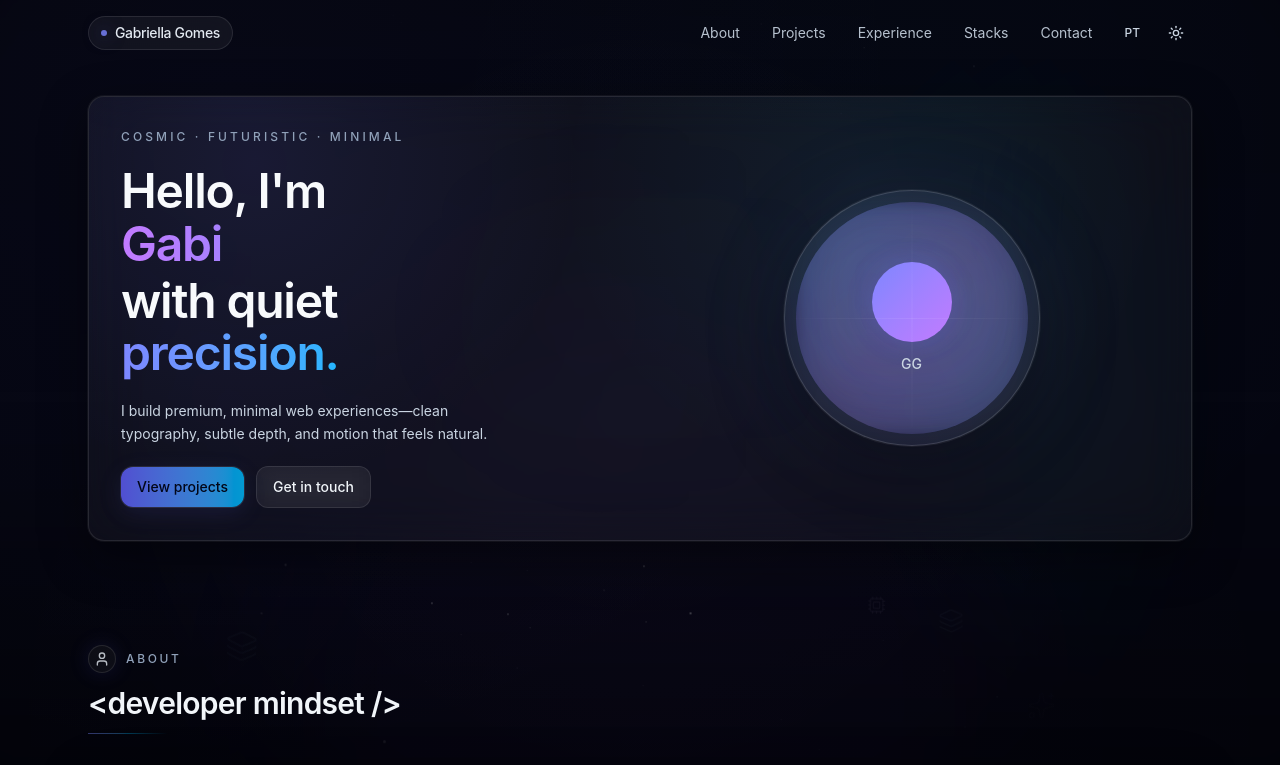
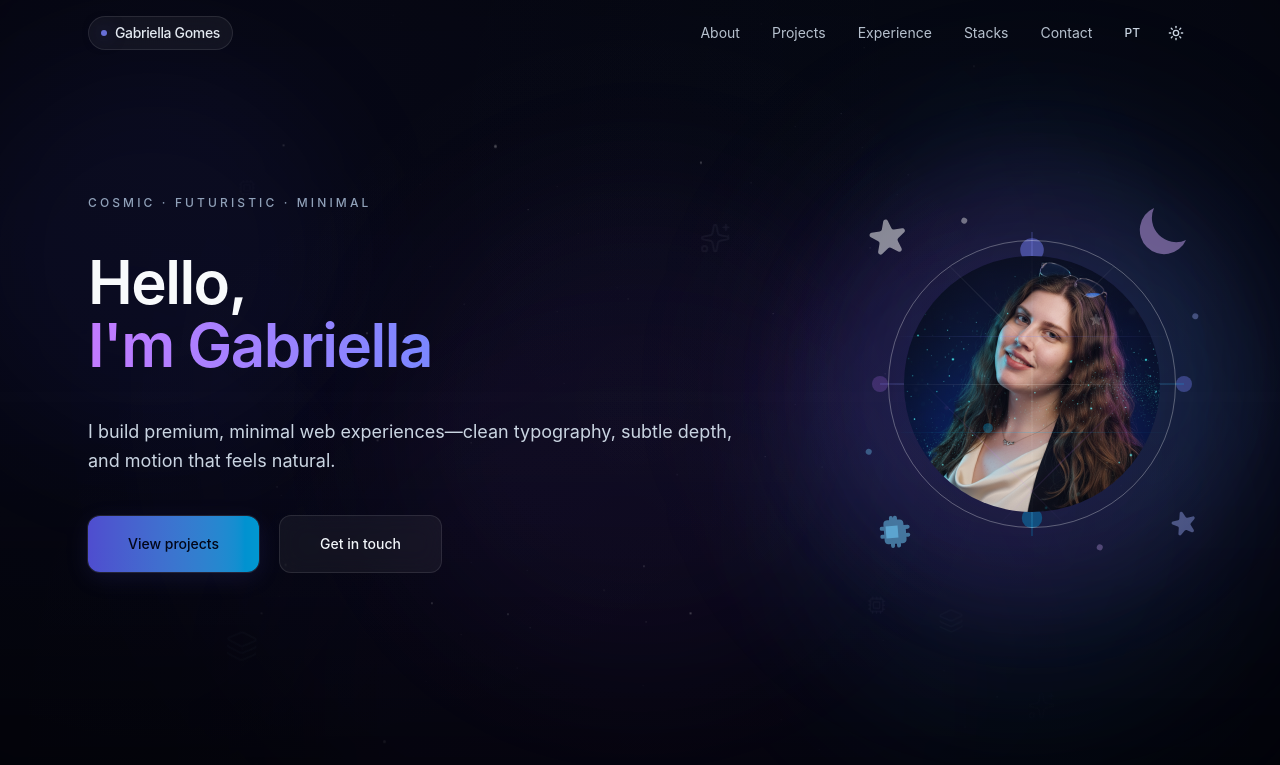
Before and after one commit to gabi-gms/portfolio, a React (Vite) app: page / in a window 1280 px wide. Shown: the top 765 px of the page. Built offline with nearby package versions, Linux system fonts and the light colour scheme.

Commit message:
Improving Hero

```diff
--- a/src/App.jsx
+++ b/src/App.jsx
@@ -1,6 +1,5 @@
 import { Starfield } from './components/Starfield.jsx'
 import { FloatingAccents } from './components/FloatingAccents.jsx'
-import { ConstellationBackground } from './components/ConstellationBackground.jsx'
 import { Hero } from './components/Hero.jsx'
 import { About } from './components/About.jsx'
 import { Technologies } from './components/Technologies.jsx'
@@ -16,7 +15,6 @@ function AppContent() {
 
   return (
     <div className="min-h-screen bg-[#060710] dark:bg-[#060710] light:bg-gray-50 text-slate-100 dark:text-slate-100 light:text-slate-900 selection:bg-indigo-500/30 selection:text-slate-50 transition-colors duration-300">
-      <ConstellationBackground />
       <div className="pointer-events-none fixed inset-0 overflow-hidden">
         <div className="absolute inset-0 bg-[#050611]" />
 
--- a/src/components/Hero.jsx
+++ b/src/components/Hero.jsx
@@ -1,8 +1,9 @@
 import { motion } from 'framer-motion'
 import { useState, useEffect } from 'react'
-import { Moon, Sun } from 'lucide-react'
+import { Sun, Moon } from 'lucide-react'
 import { useTheme } from '../contexts/ThemeContext.jsx'
 import { useLanguage } from '../contexts/LanguageContext.jsx'
+import profileImage from '../assets/profile-cosmic.png'
 
 
 export function Hero() {
@@ -31,7 +32,7 @@ export function Hero() {
     <section className="relative">
       <header className={`fixed top-0 left-0 right-0 z-50 transition-all duration-300 ${
         isScrolled
-          ? 'bg-white/[0.08] backdrop-blur-xl border-b border-white/10 shadow-[0_4px_24px_rgba(0,0,0,0.2)]'
+          ? 'bg-white/[0.08] backdrop-blur-xl shadow-[0_4px_24px_rgba(0,0,0,0.2)]'
           : 'bg-transparent'
       }`}>
         <div className="mx-auto w-full max-w-6xl px-6 py-4">
@@ -94,22 +95,17 @@ export function Hero() {
       {/* Spacer to prevent content jump when navbar becomes fixed */}
       <div className="h-16"></div>
 
-      <div id="top" className="mx-auto w-full max-w-6xl px-6 pb-6 pt-4">
-        <motion.div
-          initial={{ opacity: 0, y: 20 }}
-          animate={{ opacity: 1, y: 0 }}
-          transition={{ duration: 1.2, ease: [0.21, 0.65, 0.21, 0.98] }}
-          className="relative mt-4 overflow-hidden rounded-2xl border border-white/10 bg-white/[0.04] p-6 shadow-[0_0_0_1px_rgba(255,255,255,0.05),0_16px_48px_rgba(0,0,0,0.45)] backdrop-blur-xl sm:p-8"
-        >
-          <div className="pointer-events-none absolute inset-0 bg-[radial-gradient(500px_circle_at_15%_15%,rgba(99,102,241,0.10),transparent_65%),radial-gradient(500px_circle_at_70%_20%,rgba(56,189,248,0.06),transparent_60%)]" />
-          <div className="pointer-events-none absolute inset-0 opacity-50 [mask-image:radial-gradient(circle_at_50%_20%,black_35%,transparent_70%)]">
-            <div className="absolute -left-12 -top-12 h-48 w-48 rounded-full bg-indigo-500/6 blur-3xl" />
-            <div className="absolute right-[-48px] top-2 h-56 w-56 rounded-full bg-sky-400/6 blur-3xl" />
+      <div id="top" className="mx-auto w-full max-w-6xl px-6 py-20 lg:py-32">
+        <div className="relative grid items-center gap-12 lg:grid-cols-[60%_40%] lg:gap-8 lg:items-center">
+          {/* Background ambient effects */}
+          <div className="pointer-events-none absolute inset-0 lg:inset-0">
+            <div className="absolute -left-32 -top-32 h-80 w-80 rounded-full bg-indigo-500/5 blur-3xl lg:h-96 lg:w-96" />
+            <div className="absolute right-[-80px] top-20 h-96 w-96 rounded-full bg-sky-400/4 blur-3xl lg:h-[500px] lg:w-[500px]" />
+            <div className="absolute bottom-[-100px] left-1/2 h-96 w-96 -translate-x-1/2 rounded-full bg-violet-500/4 blur-3xl lg:h-[500px] lg:w-[500px]" />
           </div>
 
-          <div className="relative grid items-center gap-8 lg:grid-cols-2 lg:gap-12">
           {/* Left: Main Text Content */}
-            <div className="space-y-5">
+          <div className="relative space-y-8 lg:space-y-10 text-left">
             <motion.p
               initial={{ opacity: 0, y: 10 }}
               animate={{ opacity: 1, y: 0 }}
@@ -123,15 +119,11 @@ export function Hero() {
               initial={{ opacity: 0, y: 15 }}
               animate={{ opacity: 1, y: 0 }}
               transition={{ duration: 0.8, delay: 0.3 }}
-                className="text-2xl font-semibold tracking-tight text-slate-50 sm:text-4xl lg:text-5xl leading-[1.1]"
+              className="text-3xl font-semibold tracking-tight text-slate-50 sm:text-4xl lg:text-6xl leading-[1.05]"
             >
               <span className="block">{t('hero.heading.line1')}</span>
               <span className="block bg-gradient-to-r from-purple-400 via-indigo-400 to-blue-400 bg-clip-text text-transparent">
                 {t('hero.heading.line2')}
-                </span>
-                <span className="block mt-1">{t('hero.heading.line3')}</span>
-                <span className="block bg-gradient-to-r from-indigo-400 via-sky-400 to-blue-400 bg-clip-text text-transparent">
-                  {t('hero.heading.line4')}
               </span>
             </motion.h1>
 
@@ -139,7 +131,7 @@ export function Hero() {
               initial={{ opacity: 0, y: 10 }}
               animate={{ opacity: 1, y: 0 }}
               transition={{ duration: 0.8, delay: 0.4 }}
-                className="max-w-sm text-sm leading-relaxed text-slate-300"
+              className="text-base leading-relaxed text-slate-300 lg:text-lg"
             >
               {t('hero.description')}
             </motion.p>
@@ -148,14 +140,14 @@ export function Hero() {
               initial={{ opacity: 0, y: 10 }}
               animate={{ opacity: 1, y: 0 }}
               transition={{ duration: 0.8, delay: 0.5 }}
-                className="flex flex-col gap-2 sm:flex-row sm:items-center sm:gap-3"
+              className="flex flex-col gap-4 sm:flex-row sm:items-center sm:gap-5"
             >
               <motion.a
                 href="#projects"
                 whileHover={{ scale: 1.03, boxShadow: "0 0 20px rgba(99, 102, 241, 0.3)" }}
                 whileTap={{ scale: 0.98 }}
                 transition={{ duration: 0.25, ease: 'easeOut' }}
-                  className="group inline-flex items-center justify-center rounded-xl bg-gradient-to-r from-indigo-500/80 to-sky-400/80 px-4 py-2.5 text-sm font-medium text-slate-950 shadow-[0_6px_24px_rgba(99,102,241,0.12)] ring-1 ring-white/10 hover:from-indigo-500/90 hover:to-sky-400/90"
+                className="group inline-flex items-center justify-center rounded-xl bg-gradient-to-r from-indigo-500/80 to-sky-400/80 px-8 py-4 text-sm font-medium text-slate-950 shadow-[0_6px_24px_rgba(99,102,241,0.12)] ring-1 ring-white/10 hover:from-indigo-500/90 hover:to-sky-400/90 lg:px-10 lg:py-4.5"
               >
                 <span className="relative">
                   {t('hero.viewProjects')}
@@ -168,64 +160,240 @@ export function Hero() {
                 whileHover={{ scale: 1.03, boxShadow: "0 0 15px rgba(255, 255, 255, 0.1)" }}
                 whileTap={{ scale: 0.98 }}
                 transition={{ duration: 0.25, ease: 'easeOut' }}
-                  className="inline-flex items-center justify-center rounded-xl border border-white/10 bg-white/5 px-4 py-2.5 text-sm font-medium text-slate-100 backdrop-blur-md transition hover:bg-white/[0.07]"
+                className="inline-flex items-center justify-center rounded-xl border border-white/10 bg-white/5 px-8 py-4 text-sm font-medium text-slate-100 backdrop-blur-md transition hover:bg-white/[0.07] lg:px-10 lg:py-4.5"
               >
                 {t('hero.getInTouch')}
               </motion.a>
             </motion.div>
           </div>
 
-            {/* Right: Profile Image with Tech Elements */}
+          {/* Right: Enhanced Profile Image with Premium Glow */}
           <motion.div
             initial={{ opacity: 0, scale: 0.9 }}
             animate={{ opacity: 1, scale: 1 }}
             transition={{ duration: 0.8, delay: 0.4 }}
-              className="relative flex items-center justify-center"
+            className="relative flex items-center justify-center lg:justify-end lg:pl-8"
           >
             <div className="relative">
-                {/* Animated gradient glow behind image */}
+              {/* Premium animated gradient glow */}
               <motion.div
                 animate={{
                   background: [
-                      "linear-gradient(45deg, rgba(168,85,247,0.08), rgba(99,102,241,0.06), rgba(56,189,248,0.08))",
-                      "linear-gradient(135deg, rgba(99,102,241,0.08), rgba(56,189,248,0.06), rgba(168,85,247,0.08))",
-                      "linear-gradient(225deg, rgba(56,189,248,0.08), rgba(168,85,247,0.06), rgba(99,102,241,0.08))",
-                      "linear-gradient(315deg, rgba(168,85,247,0.08), rgba(99,102,241,0.06), rgba(56,189,248,0.08))"
+                    "linear-gradient(45deg, rgba(168,85,247,0.15), rgba(99,102,241,0.10), rgba(56,189,248,0.15))",
+                    "linear-gradient(135deg, rgba(99,102,241,0.15), rgba(56,189,248,0.10), rgba(168,85,247,0.15))",
+                    "linear-gradient(225deg, rgba(56,189,248,0.15), rgba(168,85,247,0.10), rgba(99,102,241,0.15))",
+                    "linear-gradient(315deg, rgba(168,85,247,0.15), rgba(99,102,241,0.10), rgba(56,189,248,0.15))"
                   ]
                 }}
-                  transition={{ duration: 8, repeat: Infinity, ease: "linear" }}
-                  className="absolute inset-0 rounded-full blur-2xl scale-105"
+                transition={{ duration: 10, repeat: Infinity, ease: "linear" }}
+                className="absolute inset-0 rounded-full blur-3xl scale-125"
               ></motion.div>
 
-                {/* Profile image container */}
+              {/* Secondary subtle glow layer */}
+              <div className="absolute inset-0 rounded-full bg-gradient-to-r from-indigo-500/8 via-purple-500/6 to-sky-500/8 blur-2xl scale-110"></div>
+
+              {/* Tertiary ambient glow */}
               <motion.div
-                  whileHover={{ scale: 1.05 }}
+                animate={{
+                  scale: [1, 1.05, 1],
+                  opacity: [0.3, 0.6, 0.3]
+                }}
+                transition={{ duration: 4, repeat: Infinity, ease: "easeInOut" }}
+                className="absolute inset-0 rounded-full bg-gradient-to-r from-purple-500/4 to-indigo-500/4 blur-3xl scale-110"
+              ></motion.div>
+
+              {/* Profile image container - Larger and more dominant */}
+              <motion.div
+                whileHover={{ scale: 1.03 }}
                 transition={{ duration: 0.3, ease: 'easeOut' }}
-                  className="relative aspect-square w-52 h-52 sm:w-64 sm:h-64"
+                className="relative aspect-square w-72 h-72 sm:w-80 sm:h-80 lg:w-96 lg:h-96 flex items-center justify-center overflow-hidden"
               >
-                  <div className="absolute inset-0 rounded-full border border-white/15 bg-white/[0.02] backdrop-blur-2xl shadow-[0_0_0_1px_rgba(255,255,255,0.06),0_24px_72px_rgba(0,0,0,0.35)]"></div>
+                {/* Enhanced floating decorative elements around the image */}
+                <div className="absolute inset-0 pointer-events-none">
+                  {/* Large star - top left (main accent) */}
+                  <motion.div
+                    animate={{
+                      y: [0, -8, 0],
+                      rotate: [0, 15, -15, 0]
+                    }}
+                    transition={{ duration: 8, repeat: Infinity, ease: "easeInOut", delay: 0 }}
+                    className="absolute top-6 left-6 text-white/50"
+                  >
+                    <svg className="w-12 h-12" fill="currentColor" viewBox="0 0 20 20">
+                      <path d="M9.049 2.927c.3-.921 1.603-.921 1.902 0l1.07 3.292a1 1 0 00.95.69h3.462c.969 0 1.371 1.24.588 1.81l-2.8 2.034a1 1 0 00-.364 1.118l1.07 3.292c.3.921-.755 1.688-1.54 1.118l-2.8-2.034a1 1 0 00-1.175 0l-2.8 2.034c-.784.57-1.838-.197-1.539-1.118l1.07-3.292a1 1 0 00-.364-1.118L2.98 8.72c-.783-.57-.38-1.81.588-1.81h3.461a1 1 0 00.951-.69l1.07-3.292z"/>
+                    </svg>
+                  </motion.div>
 
-                  {/* Profile placeholder */}
-                  <div className="absolute inset-3 rounded-full bg-gradient-to-br from-indigo-500/15 via-purple-500/12 to-blue-500/15 backdrop-blur-sm flex items-center justify-center">
-                    <div className="text-center">
-                      <div className="h-20 w-20 rounded-full bg-gradient-to-br from-indigo-400 to-purple-400 mx-auto mb-3 shadow-[0_0_24px_rgba(99,102,241,0.25)]"></div>
-                      <div className="text-sm font-medium text-slate-300">GG</div>
+                  {/* Large moon - top right (main accent) */}
+                  <motion.div
+                    animate={{
+                      y: [0, -6, 0],
+                      scale: [1, 1.08, 1]
+                    }}
+                    transition={{ duration: 9, repeat: Infinity, ease: "easeInOut", delay: 2 }}
+                    className="absolute top-4 right-8 text-purple-300/45"
+                  >
+                    <svg className="w-14 h-14" fill="currentColor" viewBox="0 0 20 20">
+                      <path d="M17.293 13.293A8 8 0 016.707 2.707a8.001 8.001 0 1010.586 10.586z"/>
+                    </svg>
+                  </motion.div>
+
+                  {/* Large chip - bottom left */}
+                  <motion.div
+                    animate={{
+                      rotate: [0, 180, 360]
+                    }}
+                    transition={{ duration: 15, repeat: Infinity, ease: "linear", delay: 3 }}
+                    className="absolute bottom-6 left-8 text-sky-300/50"
+                  >
+                    <svg className="w-10 h-10" fill="currentColor" viewBox="0 0 20 20">
+                      <path d="M13 7H7v6h6V7z"/>
+                      <path fillRule="evenodd" d="M7 2a1 1 0 012 0v1h2V2a1 1 0 112 0v1h1a2 2 0 012 2v1h1a1 1 0 110 2h-1v1h1a1 1 0 110 2h-1v1a2 2 0 01-2 2h-1v1a1 1 0 11-2 0v-1H9v1a1 1 0 11-2 0v-1H6a2 2 0 01-2-2v-1H3a1 1 0 110-2h1V9H3a1 1 0 010-2h1V6a2 2 0 012-2h1V2z" clipRule="evenodd"/>
+                    </svg>
+                  </motion.div>
+
+                  {/* Additional star - bottom right */}
+                  <motion.div
+                    animate={{
+                      y: [0, -5, 0],
+                      rotate: [0, -15, 15, 0]
+                    }}
+                    transition={{ duration: 7, repeat: Infinity, ease: "easeInOut", delay: 4 }}
+                    className="absolute bottom-8 right-6 text-indigo-300/40"
+                  >
+                    <svg className="w-8 h-8" fill="currentColor" viewBox="0 0 20 20">
+                      <path d="M9.049 2.927c.3-.921 1.603-.921 1.902 0l1.07 3.292a1 1 0 00.95.69h3.462c.969 0 1.371 1.24.588 1.81l-2.8 2.034a1 1 0 00-.364 1.118l1.07 3.292c.3.921-.755 1.688-1.54 1.118l-2.8-2.034a1 1 0 00-1.175 0l-2.8 2.034c-.784.57-1.838-.197-1.539-1.118l1.07-3.292a1 1 0 00-.364-1.118L2.98 8.72c-.783-.57-.38-1.81.588-1.81h3.461a1 1 0 00.951-.69l1.07-3.292z"/>
+                    </svg>
+                  </motion.div>
+
+                  {/* Enhanced circuit network */}
+                  <div className="absolute inset-0">
+                    {/* Top circuit node */}
+                    <motion.div
+                      animate={{
+                        opacity: [0.5, 0.8, 0.5],
+                        scale: [1, 1.2, 1]
+                      }}
+                      transition={{ duration: 4, repeat: Infinity, ease: "easeInOut", delay: 1 }}
+                      className="absolute top-12 left-1/2 -translate-x-1/2 w-5 h-5 rounded-full bg-indigo-400/60"
+                    ></motion.div>
+
+                    {/* Bottom circuit node */}
+                    <motion.div
+                      animate={{
+                        opacity: [0.5, 0.8, 0.5],
+                        scale: [1, 1.2, 1]
+                      }}
+                      transition={{ duration: 4, repeat: Infinity, ease: "easeInOut", delay: 3 }}
+                      className="absolute bottom-12 left-1/2 -translate-x-1/2 w-5 h-5 rounded-full bg-sky-400/60"
+                    ></motion.div>
+
+                    {/* Left circuit node */}
+                    <motion.div
+                      animate={{
+                        opacity: [0.4, 0.7, 0.4]
+                      }}
+                      transition={{ duration: 5, repeat: Infinity, ease: "easeInOut", delay: 2 }}
+                      className="absolute left-8 top-1/2 -translate-y-1/2 w-4 h-4 rounded-full bg-purple-400/50"
+                    ></motion.div>
+
+                    {/* Right circuit node */}
+                    <motion.div
+                      animate={{
+                        opacity: [0.4, 0.7, 0.4]
+                      }}
+                      transition={{ duration: 5, repeat: Infinity, ease: "easeInOut", delay: 4 }}
+                      className="absolute right-8 top-1/2 -translate-y-1/2 w-4 h-4 rounded-full bg-indigo-400/50"
+                    ></motion.div>
+
+                    {/* Circuit lines connecting nodes */}
+                    <motion.div
+                      animate={{
+                        opacity: [0.3, 0.6, 0.3]
+                      }}
+                      transition={{ duration: 6, repeat: Infinity, ease: "easeInOut", delay: 0.5 }}
+                      className="absolute left-10 top-1/2 -translate-y-1/2 right-10 h-0.5 bg-gradient-to-r from-indigo-400/50 via-white/40 to-sky-400/50"
+                    ></motion.div>
+                    <motion.div
+                      animate={{
+                        opacity: [0.3, 0.6, 0.3]
+                      }}
+                      transition={{ duration: 6, repeat: Infinity, ease: "easeInOut", delay: 1.5 }}
+                      className="absolute left-1/2 top-10 -translate-x-1/2 bottom-10 w-0.5 bg-gradient-to-b from-indigo-400/50 via-white/40 to-sky-400/50"
+                    ></motion.div>
+
+                    {/* Orbiting dots */}
+                    <motion.div
+                      animate={{
+                        rotate: [0, 360]
+                      }}
+                      transition={{ duration: 25, repeat: Infinity, ease: "linear", delay: 5 }}
+                      className="absolute inset-0"
+                    >
+                      <div className="absolute top-1/6 left-1/6 w-1.5 h-1.5 bg-white/40 rounded-full"></div>
+                      <div className="absolute top-1/6 right-1/6 w-1.5 h-1.5 bg-indigo-300/35 rounded-full"></div>
+                      <div className="absolute bottom-1/6 left-1/6 w-1.5 h-1.5 bg-sky-300/35 rounded-full"></div>
+                      <div className="absolute bottom-1/6 right-1/6 w-1.5 h-1.5 bg-purple-300/30 rounded-full"></div>
+                    </motion.div>
                   </div>
                 </div>
 
-                  {/* Subtle tech accent lines */}
-                  <div className="absolute inset-0 rounded-full overflow-hidden">
-                    <div className="absolute top-1/2 left-0 h-px w-full bg-gradient-to-r from-transparent via-white/8 to-transparent"></div>
-                    <div className="absolute top-1/2 left-0 w-full h-px bg-gradient-to-r from-transparent via-white/8 to-transparent rotate-90"></div>
+                {/* Larger centered profile image */}
+                <div className="relative w-56 h-56 sm:w-64 sm:h-64 lg:w-72 lg:h-72">
+                  <div className="absolute inset-0 rounded-full border border-white/30 "></div>
+
+                  {/* Profile image */}
+                  <div className="absolute inset-4 rounded-full overflow-hidden">
+                    <img
+                      src={profileImage}
+                      alt="Profile"
+                      className="w-full h-full object-cover"
+                    />
+                  </div>
+
+                  {/* Enhanced tech accent lines over image */}
+                  <div className="absolute inset-0 rounded-full overflow-hidden pointer-events-none">
+                    <div className="absolute top-1/2 left-0 h-px w-full bg-gradient-to-r from-transparent via-white/15 to-transparent"></div>
+                    <div className="absolute top-1/2 left-0 w-full h-px bg-gradient-to-r from-transparent via-white/15 to-transparent rotate-90"></div>
+                    <div className="absolute top-1/3 left-0 h-px w-full bg-gradient-to-r from-transparent via-indigo-400/20 to-transparent"></div>
+                    <div className="absolute top-2/3 left-0 w-full h-px bg-gradient-to-r from-transparent via-sky-400/20 to-transparent"></div>
+                    <div className="absolute top-1/4 left-0 h-px w-3/4 bg-gradient-to-r from-transparent via-white/10 to-transparent rotate-45"></div>
+                    <div className="absolute top-1/4 right-0 h-px w-3/4 bg-gradient-to-r from-transparent via-white/10 to-transparent -rotate-45"></div>
+                    <div className="absolute bottom-1/4 left-0 h-px w-3/4 bg-gradient-to-r from-transparent via-purple-400/15 to-transparent rotate-45"></div>
+                    <div className="absolute bottom-1/4 right-0 h-px w-3/4 bg-gradient-to-r from-transparent via-purple-400/15 to-transparent -rotate-45"></div>
+                  </div>
+
+                  {/* Additional floating elements over image */}
+                  <div className="absolute inset-0 pointer-events-none">
+                    {/* Small floating star over image */}
+                    <motion.div
+                      animate={{
+                        y: [0, -3, 0],
+                        opacity: [0.6, 0.9, 0.6]
+                      }}
+                      transition={{ duration: 4, repeat: Infinity, ease: "easeInOut", delay: 2.5 }}
+                      className="absolute top-1/4 right-1/4 text-white/30"
+                    >
+                      <svg className="w-4 h-4" fill="currentColor" viewBox="0 0 20 20">
+                        <path d="M9.049 2.927c.3-.921 1.603-.921 1.902 0l1.07 3.292a1 1 0 00.95.69h3.462c.969 0 1.371 1.24.588 1.81l-2.8 2.034a1 1 0 00-.364 1.118l1.07 3.292c.3.921-.755 1.688-1.54 1.118l-2.8-2.034a1 1 0 00-1.175 0l-2.8 2.034c-.784.57-1.838-.197-1.539-1.118l1.07-3.292a1 1 0 00-.364-1.118L2.98 8.72c-.783-.57-.38-1.81.588-1.81h3.461a1 1 0 00.951-.69l1.07-3.292z"/>
+                      </svg>
+                    </motion.div>
+
+                    {/* Small tech dot over image */}
+                    <motion.div
+                      animate={{
+                        scale: [1, 1.3, 1],
+                        opacity: [0.5, 0.8, 0.5]
+                      }}
+                      transition={{ duration: 3, repeat: Infinity, ease: "easeInOut", delay: 1.5 }}
+                      className="absolute bottom-1/3 left-1/3 w-2 h-2 rounded-full bg-sky-400/40"
+                    ></motion.div>
+                  </div>
                 </div>
               </motion.div>
             </div>
           </motion.div>
         </div>
-
-          {/* Subtle glow effect */}
-          <div className="pointer-events-none absolute left-1/2 top-1/2 -translate-x-1/2 -translate-y-1/2 w-[320px] h-[240px] bg-gradient-to-r from-purple-500/2 via-indigo-500/1.5 to-transparent blur-[80px] rounded-full" />
-        </motion.div>
       </div>
     </section>
   )
--- a/src/contexts/LanguageContext.jsx
+++ b/src/contexts/LanguageContext.jsx
@@ -14,10 +14,8 @@ const translations = {
     hero: {
       tagline: 'COSMIC · FUTURISTIC · MINIMAL',
       heading: {
-        line1: `Hello, I'm`,
-        line2: 'Gabi',
-        line3: 'with quiet',
-        line4: 'precision.'
+        line1: 'Hello,',
+        line2: `I'm Gabriella`,
       },
       description: 'I build premium, minimal web experiences\u2014clean typography, subtle depth, and motion that feels natural.',
       viewProjects: 'View projects',
```
Also changed, not shown: src/assets/profile-cosmic.png (added), src/assets/profile.png (added). Lines whose indentation alone changed are shown as unchanged.
